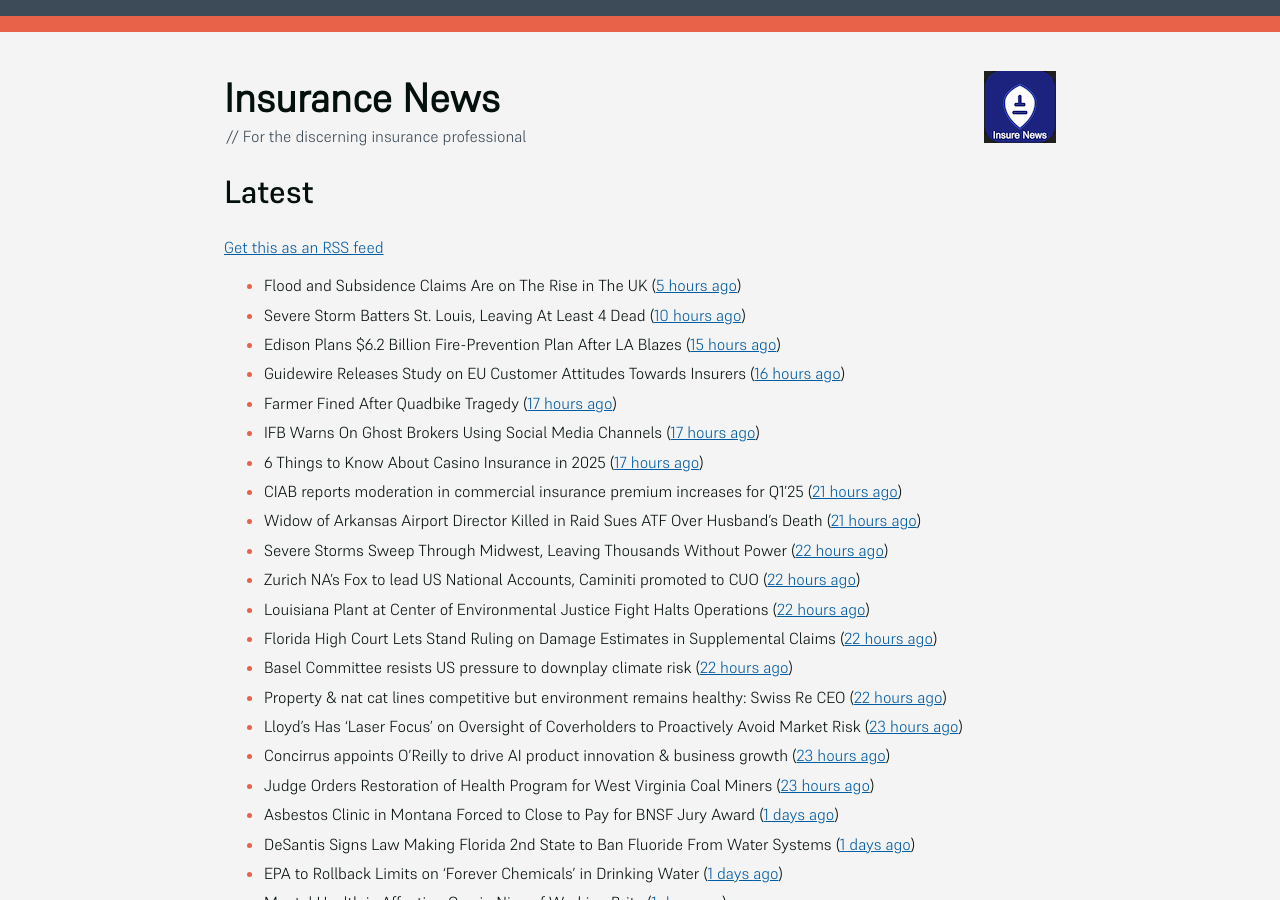
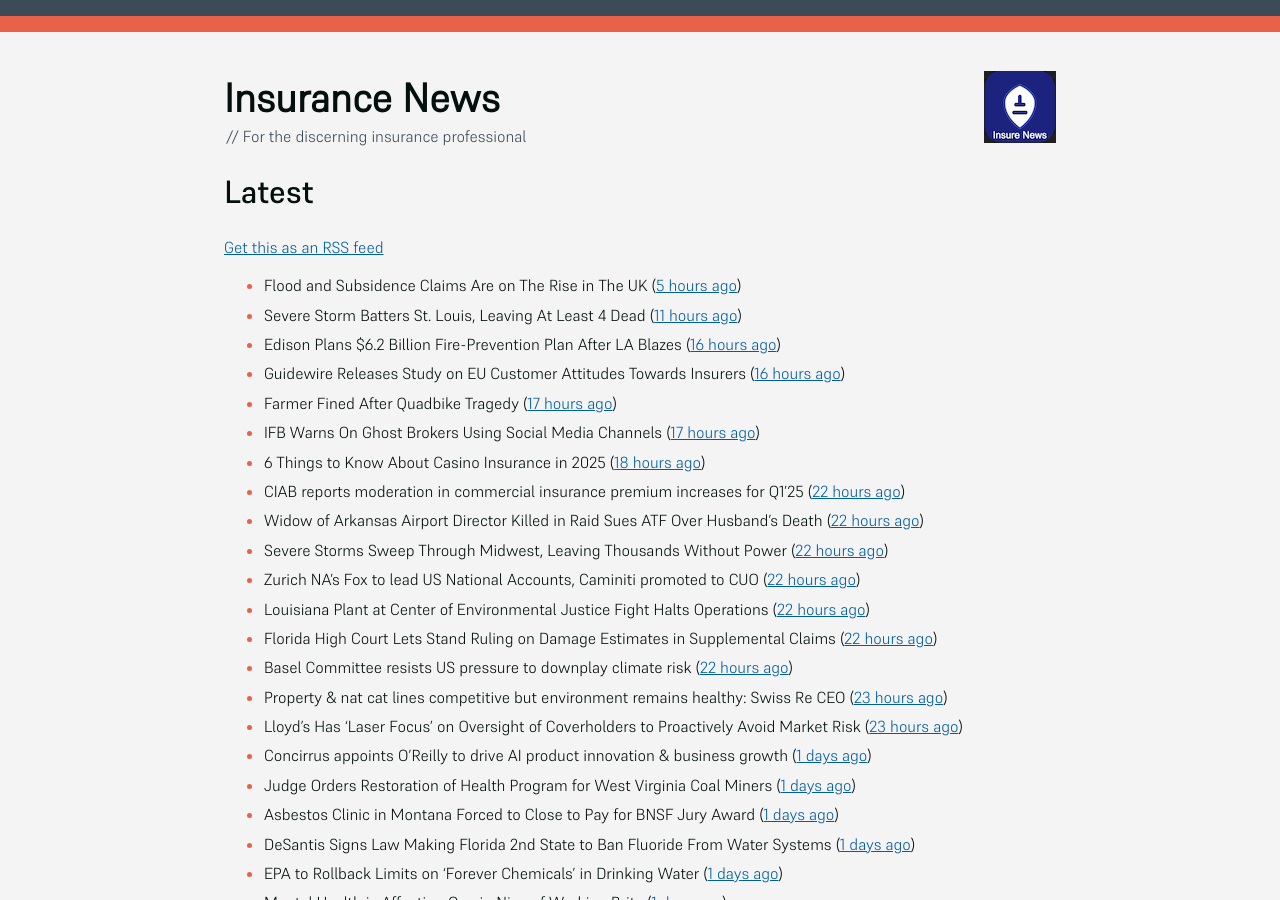
Before and after one commit to mat-0/feeds.thechels.uk, a Jekyll site: the page built from index.md, in a window 1280 px wide and 900 px high. Built offline with Jekyll 4.4.1, drawn with Linux system fonts in a browser that asks for light colours.

Commit message:
New Feed

```diff
--- a/index.md
+++ b/index.md
@@ -9,23 +9,23 @@ description: Latest Updates
 
 <!-- news_marker starts -->
 - Flood and Subsidence Claims Are on The Rise in The UK ([5 hours ago](https://insurance-edge.net/2025/05/17/flood-and-subsidence-claims-are-on-the-rise-in-the-uk/))
-- Severe Storm Batters St. Louis, Leaving At Least 4 Dead ([10 hours ago](https://www.insurancejournal.com/news/midwest/2025/05/16/824121.htm))
-- Edison Plans $6.2 Billion Fire-Prevention Plan After LA Blazes ([15 hours ago](https://www.insurancejournal.com/news/west/2025/05/16/824114.htm))
+- Severe Storm Batters St. Louis, Leaving At Least 4 Dead ([11 hours ago](https://www.insurancejournal.com/news/midwest/2025/05/16/824121.htm))
+- Edison Plans $6.2 Billion Fire-Prevention Plan After LA Blazes ([16 hours ago](https://www.insurancejournal.com/news/west/2025/05/16/824114.htm))
 - Guidewire Releases Study on EU Customer Attitudes Towards Insurers ([16 hours ago](https://insurance-edge.net/2025/05/16/guidewire-releases-study-on-eu-customer-attitudes-towards-insurers/))
 - Farmer Fined After Quadbike Tragedy ([17 hours ago](https://insurance-edge.net/2025/05/16/farmer-fined-after-quadbike-tragedy/))
 - IFB Warns On Ghost Brokers Using Social Media Channels ([17 hours ago](https://insurance-edge.net/2025/05/16/ifb-warns-on-ghost-brokers-using-social-media-channels/))
-- 6 Things to Know About Casino Insurance in 2025 ([17 hours ago](https://insurance-edge.net/2025/05/16/6-things-to-know-about-casino-insurance-in-2025/))
-- CIAB reports moderation in commercial insurance premium increases for Q1’25 ([21 hours ago](https://www.reinsurancene.ws/ciab-reports-moderation-in-commercial-insurance-premium-increases-for-q125/))
-- Widow of Arkansas Airport Director Killed in Raid Sues ATF Over Husband’s Death ([21 hours ago](https://www.insurancejournal.com/news/southcentral/2025/05/16/824097.htm))
+- 6 Things to Know About Casino Insurance in 2025 ([18 hours ago](https://insurance-edge.net/2025/05/16/6-things-to-know-about-casino-insurance-in-2025/))
+- CIAB reports moderation in commercial insurance premium increases for Q1’25 ([22 hours ago](https://www.reinsurancene.ws/ciab-reports-moderation-in-commercial-insurance-premium-increases-for-q125/))
+- Widow of Arkansas Airport Director Killed in Raid Sues ATF Over Husband’s Death ([22 hours ago](https://www.insurancejournal.com/news/southcentral/2025/05/16/824097.htm))
 - Severe Storms Sweep Through Midwest, Leaving Thousands Without Power ([22 hours ago](https://www.insurancejournal.com/news/midwest/2025/05/16/824092.htm))
 - Zurich NA’s Fox to lead US National Accounts, Caminiti promoted to CUO ([22 hours ago](https://www.reinsurancene.ws/zurich-nas-fox-to-lead-us-national-accounts-caminiti-promoted-to-cuo/))
 - Louisiana Plant at Center of Environmental Justice Fight Halts Operations ([22 hours ago](https://www.insurancejournal.com/news/southcentral/2025/05/16/824085.htm))
 - Florida High Court Lets Stand Ruling on Damage Estimates in Supplemental Claims ([22 hours ago](https://www.insurancejournal.com/news/southeast/2025/05/16/824076.htm))
 - Basel Committee resists US pressure to downplay climate risk ([22 hours ago](https://www.dig-in.com/articles/basel-committee-resists-us-pressure-to-downplay-climate-risk))
-- Property & nat cat lines competitive but environment remains healthy: Swiss Re CEO ([22 hours ago](https://www.reinsurancene.ws/property-nat-cat-lines-competitive-but-environment-remains-healthy-swiss-re-ceo/))
+- Property & nat cat lines competitive but environment remains healthy: Swiss Re CEO ([23 hours ago](https://www.reinsurancene.ws/property-nat-cat-lines-competitive-but-environment-remains-healthy-swiss-re-ceo/))
 - Lloyd’s Has ‘Laser Focus’ on Oversight of Coverholders to Proactively Avoid Market Risk ([23 hours ago](https://www.insurancejournal.com/news/international/2025/05/16/824065.htm))
-- Concirrus appoints O’Reilly to drive AI product innovation & business growth ([23 hours ago](https://www.reinsurancene.ws/concirrus-appoints-oreilly-to-drive-ai-product-innovation-business-growth/))
-- Judge Orders Restoration of Health Program for West Virginia Coal Miners ([23 hours ago](https://www.insurancejournal.com/news/southeast/2025/05/16/824060.htm))
+- Concirrus appoints O’Reilly to drive AI product innovation & business growth ([1 days ago](https://www.reinsurancene.ws/concirrus-appoints-oreilly-to-drive-ai-product-innovation-business-growth/))
+- Judge Orders Restoration of Health Program for West Virginia Coal Miners ([1 days ago](https://www.insurancejournal.com/news/southeast/2025/05/16/824060.htm))
 - Asbestos Clinic in Montana Forced to Close to Pay for BNSF Jury Award ([1 days ago](https://www.insurancejournal.com/news/west/2025/05/16/824055.htm))
 - DeSantis Signs Law Making Florida 2nd State to Ban Fluoride From Water Systems ([1 days ago](https://www.insurancejournal.com/news/southeast/2025/05/16/824051.htm))
 - EPA to Rollback Limits on ‘Forever Chemicals’ in Drinking Water ([1 days ago](https://www.insurancejournal.com/news/national/2025/05/16/824047.htm))
```
